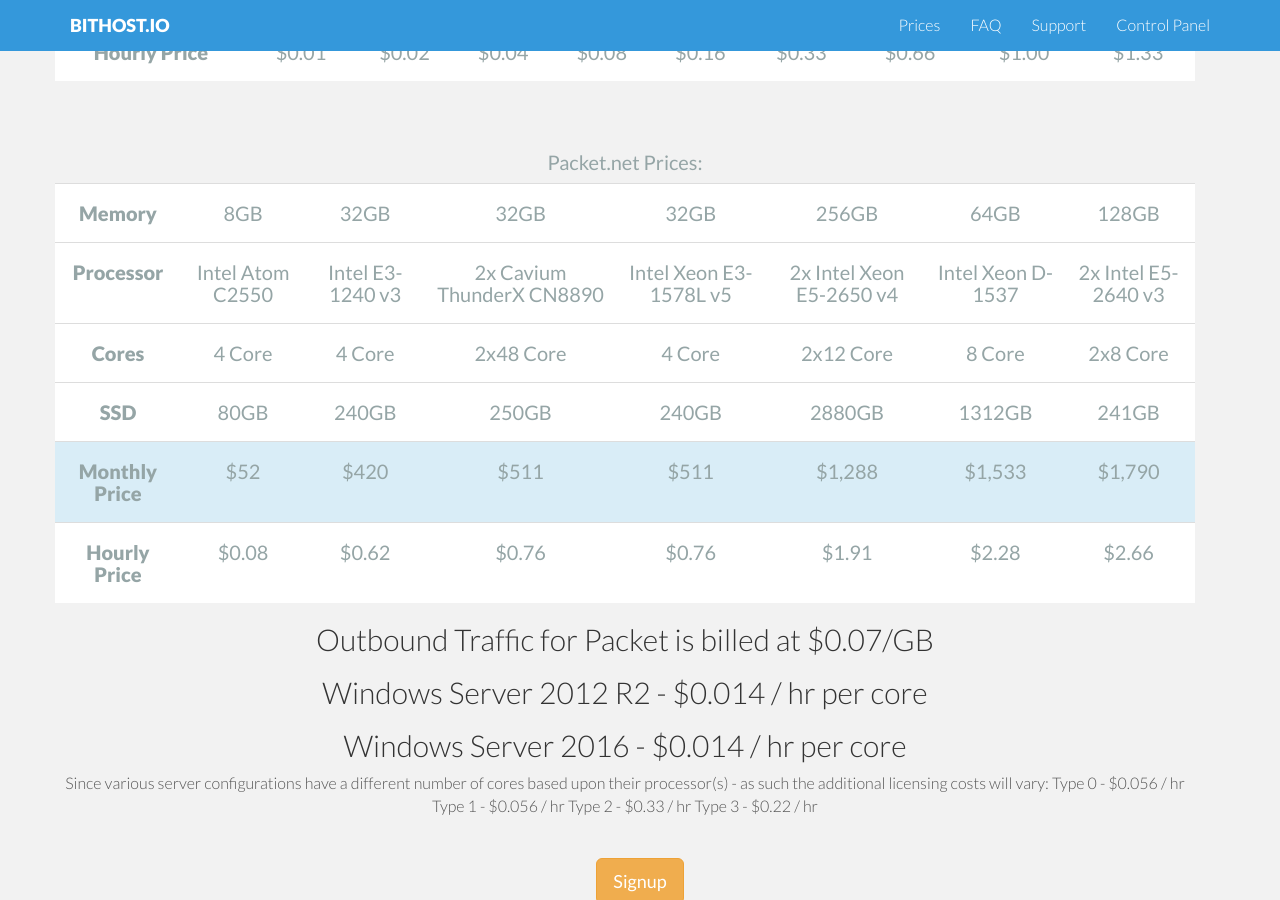
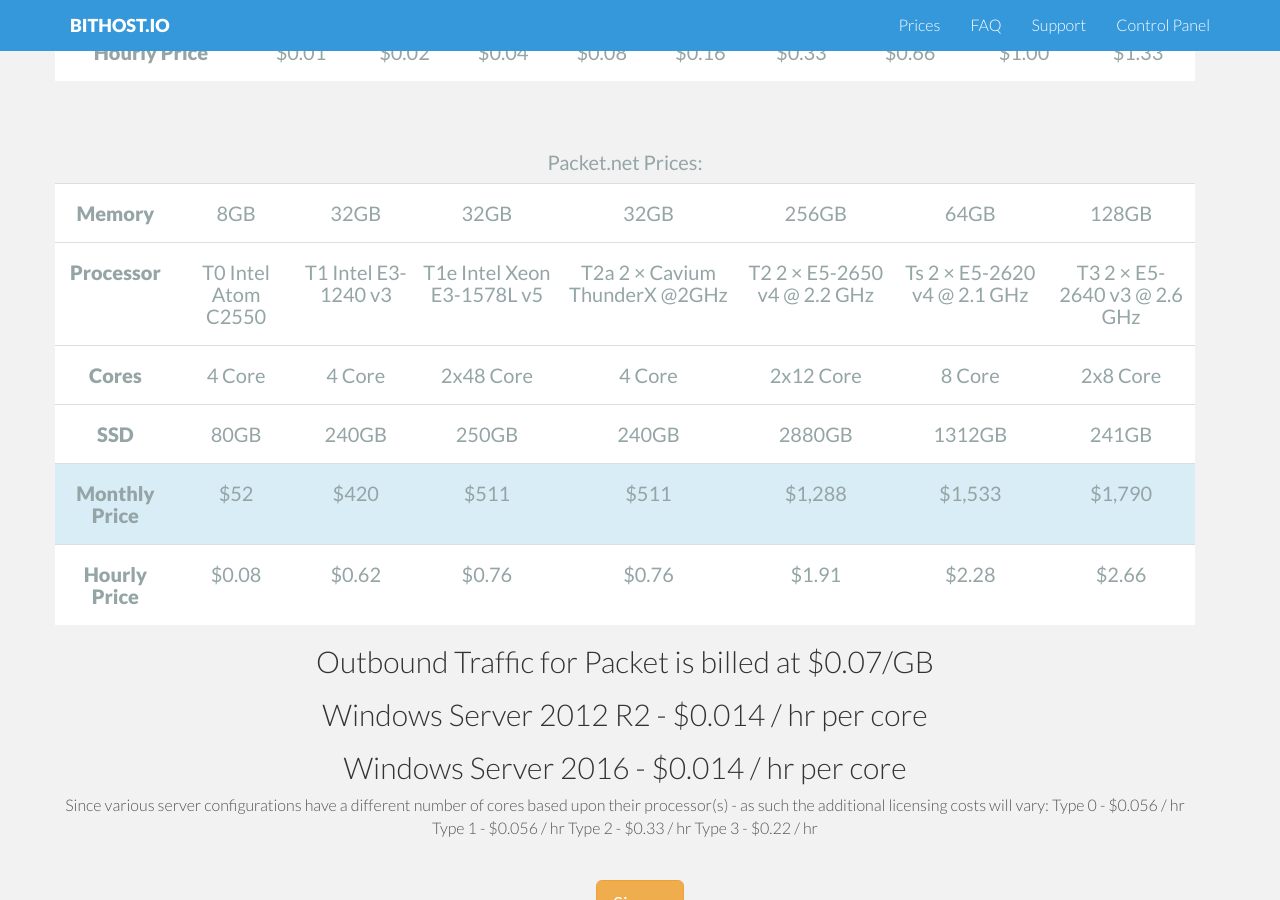
Before and after one commit to bithostio/www.bithost.io, a Jekyll site: the page built from index.html, in a window 1280 px wide and 900 px high, scrolled down 1189 px. Built offline with Jekyll 4.4.1, drawn with Linux system fonts in a browser that asks for light colours; nearby versions of some CDN libraries; Markdown is read by kramdown in place of the engine named in the settings.

Commit message:
Update index.html

```diff
--- a/index.html
+++ b/index.html
@@ -130,13 +130,13 @@
 
         <tr>
           <td><h4 style="font-weight: bold">Processor</h4></td>
-          <td><h4>Intel Atom C2550</h4></td>
-          <td><h4>Intel E3-1240 v3</h4></td>
-          <td><h4>2x Cavium ThunderX CN8890</h4></td>
-          <td><h4>Intel Xeon E3-1578L v5</h4></td>
-          <td><h4>2x Intel Xeon E5-2650 v4</h4></td>
-          <td><h4>Intel Xeon D-1537</h4></td>
-          <td><h4>2x Intel E5-2640 v3</h4></td>
+          <td><h4>T0 Intel Atom C2550</h4></td>
+          <td><h4>T1 Intel E3-1240 v3</h4></td>
+          <td><h4>T1e Intel Xeon E3-1578L v5</h4></td>
+          <td><h4>T2a 2 × Cavium ThunderX @2GHz</h4></td>
+          <td><h4>T2 2 × E5-2650 v4 @ 2.2 GHz</h4></td>
+          <td><h4>Ts 2 × E5-2620 v4 @ 2.1 GHz</h4></td>
+          <td><h4>T3 2 × E5-2640 v3 @ 2.6 GHz</h4></td>
         </tr>
 
         <tr>
```
